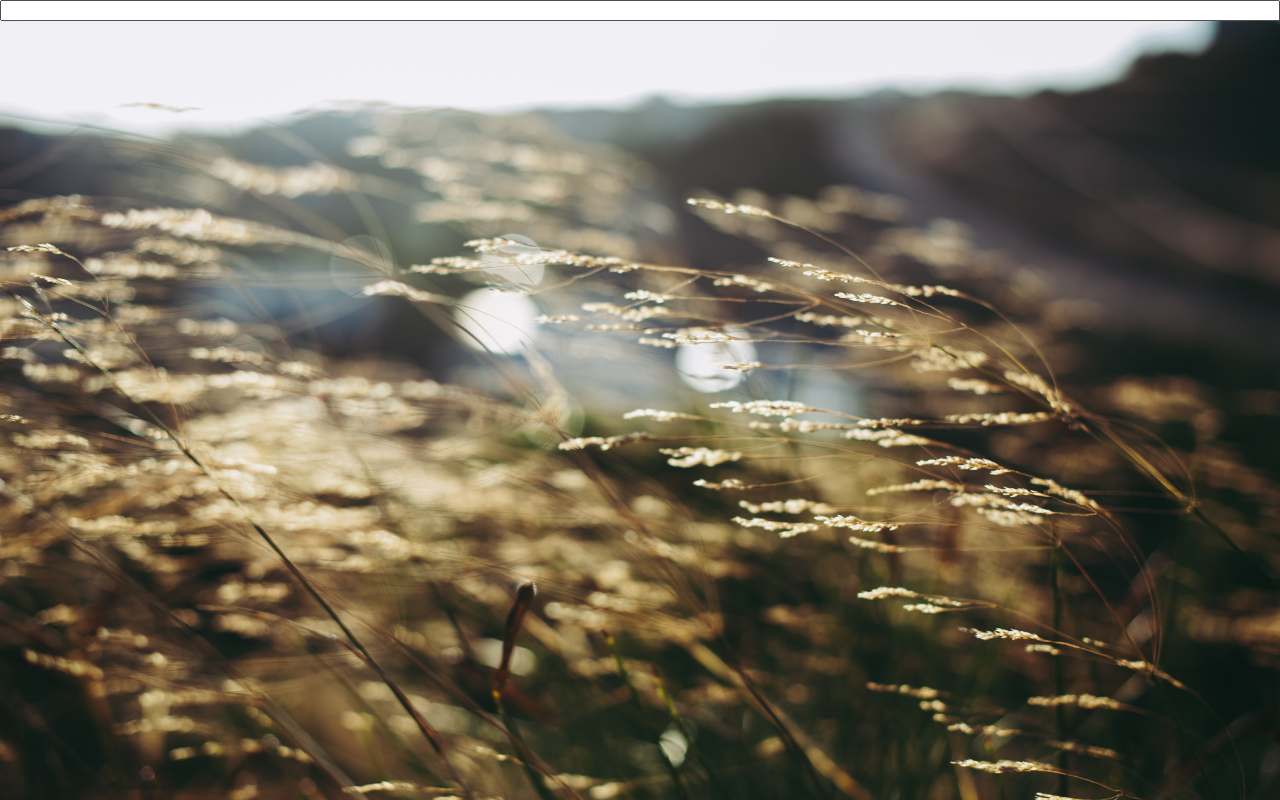
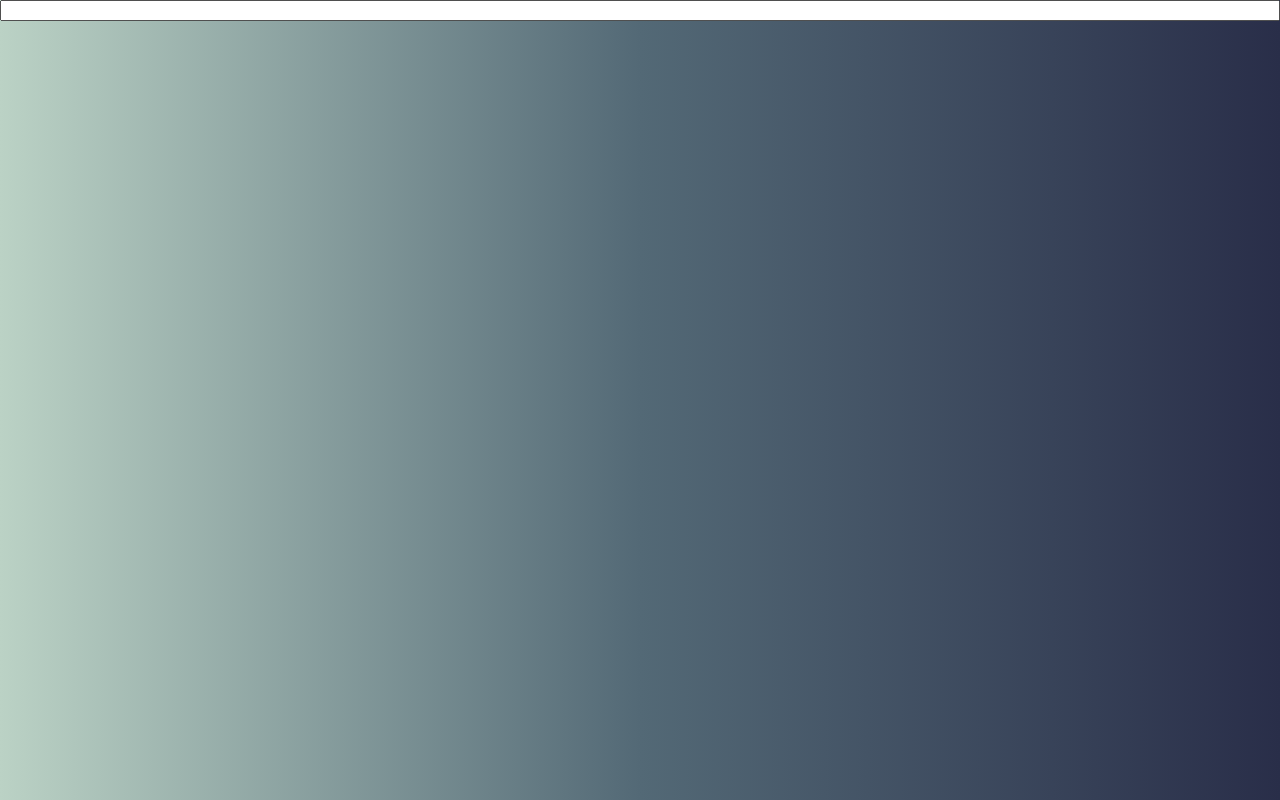
Before and after one commit to SeyhPirr/mine-weather, a React (Create React App) app: page / in a window 1280 px wide. Built offline with nearby package versions, Linux system fonts and the light colour scheme.

Commit message:
background

```diff
--- a/src/styles.css
+++ b/src/styles.css
@@ -3,9 +3,7 @@
 }
 body{
 
-    background-image: url(./backgrounds/vera-davidova-J_CutWQnT78-unsplash.jpg);
-    background-size:cover;
-    margin:0;
+    background-image: linear-gradient(to right, #BBD2C5 , #536976,#292E49);
 }
 .input-search{
     position: fixed;
```
